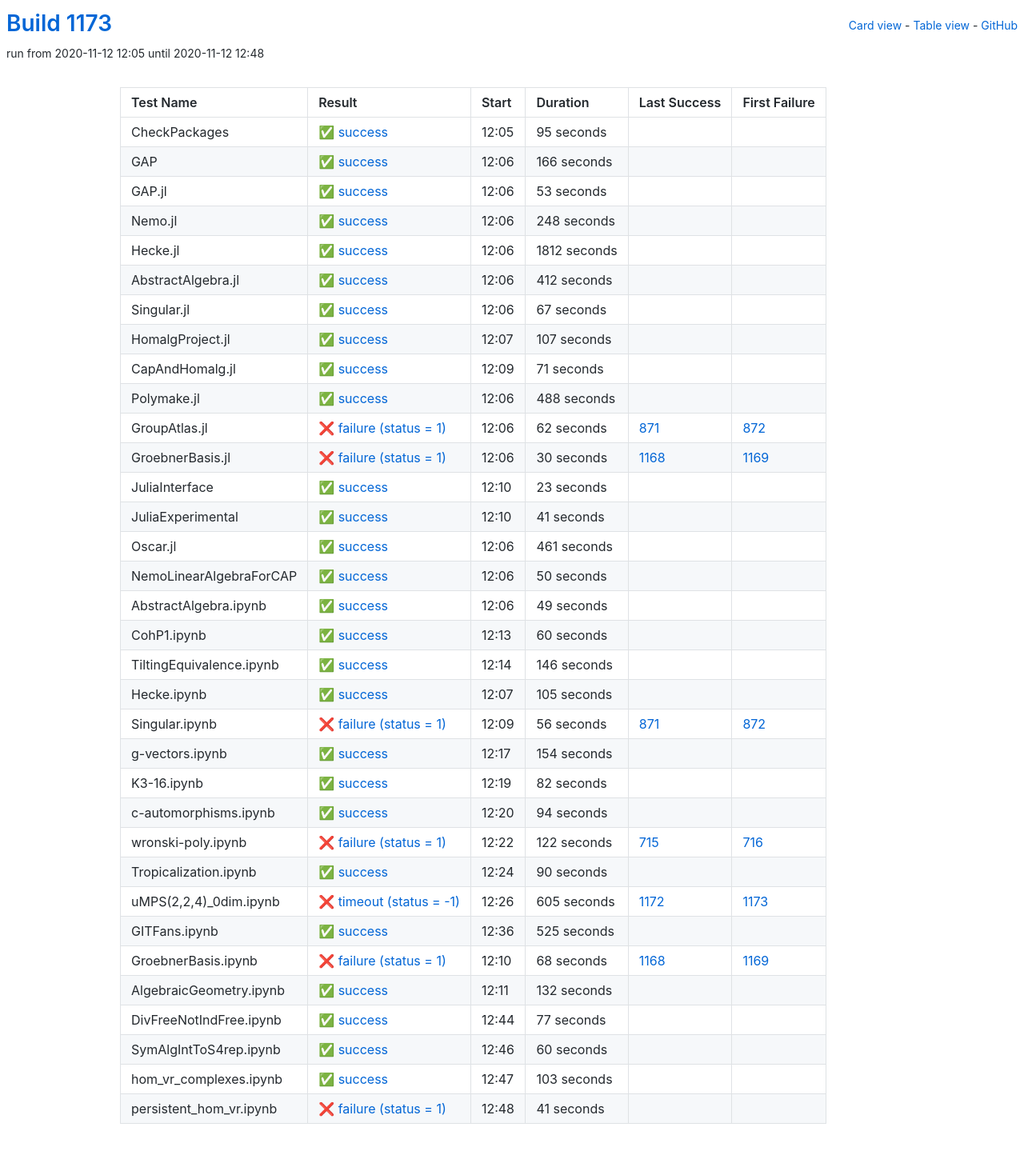
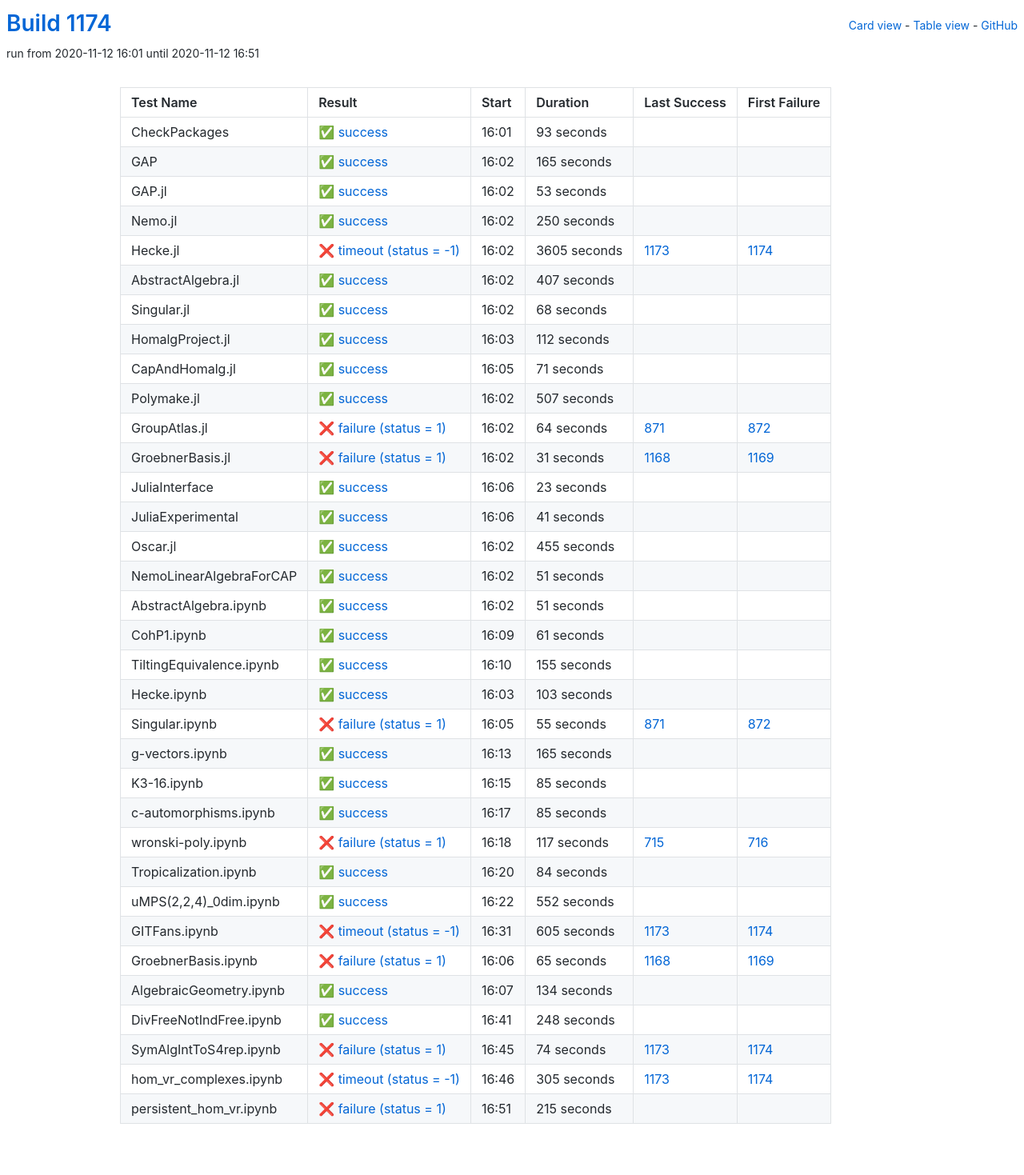
Before and after one commit to oscar-system/oscar-ci-status-stable, a Jekyll site: the page built from table.html, in a window 1280 px wide. Shown: the whole page at 80% size. Built offline with Jekyll 4.4.1, drawn with Linux system fonts in a browser that asks for light colours.

Commit message:
Build #1174

```diff
--- a/_data/ci.yml
+++ b/_data/ci.yml
@@ -1,6 +1,6 @@
 ---
-build: 1173
-build_url: https://oscarci.mathematik.uni-kl.de/job/oscar-stable/1173/
+build: 1174
+build_url: https://oscarci.mathematik.uni-kl.de/job/oscar-stable/1174/
 job: oscar-stable
 organization: oscar-system
 repo: oscar-ci-status-stable
@@ -8,32 +8,32 @@ repourl: https://github.com/oscar-system/oscar-ci-status-stable
 tests:
 - name: CheckPackages
   id: checkpackages
-  log: https://oscarci.mathematik.uni-kl.de/job/oscar-stable/1173/artifact/logs/build-1173/CheckPackages.log
-  start: 2020-11-12 12:05
+  log: https://oscarci.mathematik.uni-kl.de/job/oscar-stable/1174/artifact/logs/build-1174/CheckPackages.log
+  start: 2020-11-12 16:01
   success: true
   exitcode: 0
   status: success
-  duration: 95
+  duration: 93
   last_success: false
   last_success_url:
   first_failure: false
   first_failure_url:
 - name: GAP
   id: gap
-  log: https://oscarci.mathematik.uni-kl.de/job/oscar-stable/1173/artifact/logs/build-1173/GAP.log
-  start: 2020-11-12 12:06
+  log: https://oscarci.mathematik.uni-kl.de/job/oscar-stable/1174/artifact/logs/build-1174/GAP.log
+  start: 2020-11-12 16:02
   success: true
   exitcode: 0
   status: success
-  duration: 166
+  duration: 165
   last_success: false
   last_success_url:
   first_failure: false
   first_failure_url:
 - name: GAP.jl
   id: gap-jl
-  log: https://oscarci.mathematik.uni-kl.de/job/oscar-stable/1173/artifact/logs/build-1173/GAP.jl.log
-  start: 2020-11-12 12:06
+  log: https://oscarci.mathematik.uni-kl.de/job/oscar-stable/1174/artifact/logs/build-1174/GAP.jl.log
+  start: 2020-11-12 16:02
   success: true
   exitcode: 0
   status: success
@@ -44,68 +44,68 @@ tests:
   first_failure_url:
 - name: Nemo.jl
   id: nemo-jl
-  log: https://oscarci.mathematik.uni-kl.de/job/oscar-stable/1173/artifact/logs/build-1173/Nemo.jl.log
-  start: 2020-11-12 12:06
+  log: https://oscarci.mathematik.uni-kl.de/job/oscar-stable/1174/artifact/logs/build-1174/Nemo.jl.log
+  start: 2020-11-12 16:02
   success: true
   exitcode: 0
   status: success
-  duration: 248
+  duration: 250
   last_success: false
   last_success_url:
   first_failure: false
   first_failure_url:
 - name: Hecke.jl
   id: hecke-jl
-  log: https://oscarci.mathematik.uni-kl.de/job/oscar-stable/1173/artifact/logs/build-1173/Hecke.jl.log
-  start: 2020-11-12 12:06
+  log: https://oscarci.mathematik.uni-kl.de/job/oscar-stable/1174/artifact/logs/build-1174/Hecke.jl.log
+  start: 2020-11-12 16:02
+  success: false
+  exitcode: -1
+  status: timeout
+  duration: 3605
+  last_success: 1173
+  last_success_url: https://oscarci.mathematik.uni-kl.de/job/oscar-stable/1173/
+  first_failure: 1174
+  first_failure_url: https://oscarci.mathematik.uni-kl.de/job/oscar-stable/1174/
+- name: AbstractAlgebra.jl
+  id: abstractalgebra-jl
+  log: https://oscarci.mathematik.uni-kl.de/job/oscar-stable/1174/artifact/logs/build-1174/AbstractAlgebra.jl.log
+  start: 2020-11-12 16:02
   success: true
   exitcode: 0
   status: success
-  duration: 1812
-  last_success: false
-  last_success_url:
-  first_failure: false
-  first_failure_url:
-- name: AbstractAlgebra.jl
-  id: abstractalgebra-jl
-  log: https://oscarci.mathematik.uni-kl.de/job/oscar-stable/1173/artifact/logs/build-1173/AbstractAlgebra.jl.log
-  start: 2020-11-12 12:06
-  success: true
-  exitcode: 0
-  status: success
-  duration: 412
+  duration: 407
   last_success: false
   last_success_url:
   first_failure: false
   first_failure_url:
 - name: Singular.jl
   id: singular-jl
-  log: https://oscarci.mathematik.uni-kl.de/job/oscar-stable/1173/artifact/logs/build-1173/Singular.jl.log
-  start: 2020-11-12 12:06
+  log: https://oscarci.mathematik.uni-kl.de/job/oscar-stable/1174/artifact/logs/build-1174/Singular.jl.log
+  start: 2020-11-12 16:02
   success: true
   exitcode: 0
   status: success
-  duration: 67
+  duration: 68
   last_success: false
   last_success_url:
   first_failure: false
   first_failure_url:
 - name: HomalgProject.jl
   id: homalgproject-jl
-  log: https://oscarci.mathematik.uni-kl.de/job/oscar-stable/1173/artifact/logs/build-1173/HomalgProject.jl.log
-  start: 2020-11-12 12:07
+  log: https://oscarci.mathematik.uni-kl.de/job/oscar-stable/1174/artifact/logs/build-1174/HomalgProject.jl.log
+  start: 2020-11-12 16:03
   success: true
   exitcode: 0
   status: success
-  duration: 107
+  duration: 112
   last_success: false
   last_success_url:
   first_failure: false
   first_failure_url:
 - name: CapAndHomalg.jl
   id: capandhomalg-jl
-  log: https://oscarci.mathematik.uni-kl.de/job/oscar-stable/1173/artifact/logs/build-1173/CapAndHomalg.jl.log
-  start: 2020-11-12 12:09
+  log: https://oscarci.mathematik.uni-kl.de/job/oscar-stable/1174/artifact/logs/build-1174/CapAndHomalg.jl.log
+  start: 2020-11-12 16:05
   success: true
   exitcode: 0
   status: success
@@ -116,44 +116,44 @@ tests:
   first_failure_url:
 - name: Polymake.jl
   id: polymake-jl
-  log: https://oscarci.mathematik.uni-kl.de/job/oscar-stable/1173/artifact/logs/build-1173/Polymake.jl.log
-  start: 2020-11-12 12:06
+  log: https://oscarci.mathematik.uni-kl.de/job/oscar-stable/1174/artifact/logs/build-1174/Polymake.jl.log
+  start: 2020-11-12 16:02
   success: true
   exitcode: 0
   status: success
-  duration: 488
+  duration: 507
   last_success: false
   last_success_url:
   first_failure: false
   first_failure_url:
 - name: GroupAtlas.jl
   id: groupatlas-jl
-  log: https://oscarci.mathematik.uni-kl.de/job/oscar-stable/1173/artifact/logs/build-1173/GroupAtlas.jl.log
-  start: 2020-11-12 12:06
+  log: https://oscarci.mathematik.uni-kl.de/job/oscar-stable/1174/artifact/logs/build-1174/GroupAtlas.jl.log
+  start: 2020-11-12 16:02
   success: false
   exitcode: 1
   status: failure
-  duration: 62
+  duration: 64
   last_success: 871
   last_success_url: https://oscarci.mathematik.uni-kl.de/job/oscar-stable/871/
   first_failure: 872
   first_failure_url: https://oscarci.mathematik.uni-kl.de/job/oscar-stable/872/
 - name: GroebnerBasis.jl
   id: groebnerbasis-jl
-  log: https://oscarci.mathematik.uni-kl.de/job/oscar-stable/1173/artifact/logs/build-1173/GroebnerBasis.jl.log
-  start: 2020-11-12 12:06
+  log: https://oscarci.mathematik.uni-kl.de/job/oscar-stable/1174/artifact/logs/build-1174/GroebnerBasis.jl.log
+  start: 2020-11-12 16:02
   success: false
   exitcode: 1
   status: failure
-  duration: 30
+  duration: 31
   last_success: 1168
   last_success_url: https://oscarci.mathematik.uni-kl.de/job/oscar-stable/1168/
   first_failure: 1169
   first_failure_url: https://oscarci.mathematik.uni-kl.de/job/oscar-stable/1169/
 - name: JuliaInterface
   id: juliainterface
-  log: https://oscarci.mathematik.uni-kl.de/job/oscar-stable/1173/artifact/logs/build-1173/JuliaInterface.log
-  start: 2020-11-12 12:10
+  log: https://oscarci.mathematik.uni-kl.de/job/oscar-stable/1174/artifact/logs/build-1174/JuliaInterface.log
+  start: 2020-11-12 16:06
   success: true
   exitcode: 0
   status: success
@@ -164,8 +164,8 @@ tests:
   first_failure_url:
 - name: JuliaExperimental
   id: juliaexperimental
-  log: https://oscarci.mathematik.uni-kl.de/job/oscar-stable/1173/artifact/logs/build-1173/JuliaExperimental.log
-  start: 2020-11-12 12:10
+  log: https://oscarci.mathematik.uni-kl.de/job/oscar-stable/1174/artifact/logs/build-1174/JuliaExperimental.log
+  start: 2020-11-12 16:06
   success: true
   exitcode: 0
   status: success
@@ -176,224 +176,68 @@ tests:
   first_failure_url:
 - name: Oscar.jl
   id: oscar-jl
-  log: https://oscarci.mathematik.uni-kl.de/job/oscar-stable/1173/artifact/logs/build-1173/Oscar.jl.log
-  start: 2020-11-12 12:06
+  log: https://oscarci.mathematik.uni-kl.de/job/oscar-stable/1174/artifact/logs/build-1174/Oscar.jl.log
+  start: 2020-11-12 16:02
   success: true
   exitcode: 0
   status: success
-  duration: 461
+  duration: 455
   last_success: false
   last_success_url:
   first_failure: false
   first_failure_url:
 - name: NemoLinearAlgebraForCAP
   id: nemolinearalgebraforcap
-  log: https://oscarci.mathematik.uni-kl.de/job/oscar-stable/1173/artifact/logs/build-1173/NemoLinearAlgebraForCAP.log
-  start: 2020-11-12 12:06
+  log: https://oscarci.mathematik.uni-kl.de/job/oscar-stable/1174/artifact/logs/build-1174/NemoLinearAlgebraForCAP.log
+  start: 2020-11-12 16:02
   success: true
   exitcode: 0
   status: success
-  duration: 50
+  duration: 51
   last_success: false
   last_success_url:
   first_failure: false
   first_failure_url:
 - name: AbstractAlgebra.ipynb
   id: abstractalgebra-ipynb
-  log: https://oscarci.mathematik.uni-kl.de/job/oscar-stable/1173/artifact/logs/build-1173/AbstractAlgebra.ipynb.log
-  start: 2020-11-12 12:06
+  log: https://oscarci.mathematik.uni-kl.de/job/oscar-stable/1174/artifact/logs/build-1174/AbstractAlgebra.ipynb.log
+  start: 2020-11-12 16:02
   success: true
   exitcode: 0
   status: success
-  duration: 49
+  duration: 51
   last_success: false
   last_success_url:
   first_failure: false
   first_failure_url:
 - name: CohP1.ipynb
   id: cohp1-ipynb
-  log: https://oscarci.mathematik.uni-kl.de/job/oscar-stable/1173/artifact/logs/build-1173/CohP1.ipynb.log
-  start: 2020-11-12 12:13
+  log: https://oscarci.mathematik.uni-kl.de/job/oscar-stable/1174/artifact/logs/build-1174/CohP1.ipynb.log
+  start: 2020-11-12 16:09
   success: true
   exitcode: 0
   status: success
-  duration: 60
+  duration: 61
   last_success: false
   last_success_url:
   first_failure: false
   first_failure_url:
 - name: TiltingEquivalence.ipynb
   id: tiltingequivalence-ipynb
-  log: https://oscarci.mathematik.uni-kl.de/job/oscar-stable/1173/artifact/logs/build-1173/TiltingEquivalence.ipynb.log
-  start: 2020-11-12 12:14
+  log: https://oscarci.mathematik.uni-kl.de/job/oscar-stable/1174/artifact/logs/build-1174/TiltingEquivalence.ipynb.log
+  start: 2020-11-12 16:10
   success: true
   exitcode: 0
   status: success
-  duration: 146
+  duration: 155
   last_success: false
   last_success_url:
   first_failure: false
   first_failure_url:
 - name: Hecke.ipynb
   id: hecke-ipynb
-  log: https://oscarci.mathematik.uni-kl.de/job/oscar-stable/1173/artifact/logs/build-1173/Hecke.ipynb.log
-  start: 2020-11-12 12:07
-  success: true
-  exitcode: 0
-  status: success
-  duration: 105
-  last_success: false
-  last_success_url:
-  first_failure: false
-  first_failure_url:
-- name: Singular.ipynb
-  id: singular-ipynb
-  log: https://oscarci.mathematik.uni-kl.de/job/oscar-stable/1173/artifact/logs/build-1173/Singular.ipynb.log
-  start: 2020-11-12 12:09
-  success: false
-  exitcode: 1
-  status: failure
-  duration: 56
-  last_success: 871
-  last_success_url: https://oscarci.mathematik.uni-kl.de/job/oscar-stable/871/
-  first_failure: 872
-  first_failure_url: https://oscarci.mathematik.uni-kl.de/job/oscar-stable/872/
-- name: g-vectors.ipynb
-  id: g-vectors-ipynb
-  log: https://oscarci.mathematik.uni-kl.de/job/oscar-stable/1173/artifact/logs/build-1173/g-vectors.ipynb.log
-  start: 2020-11-12 12:17
-  success: true
-  exitcode: 0
-  status: success
-  duration: 154
-  last_success: false
-  last_success_url:
-  first_failure: false
-  first_failure_url:
-- name: K3-16.ipynb
-  id: k3-16-ipynb
-  log: https://oscarci.mathematik.uni-kl.de/job/oscar-stable/1173/artifact/logs/build-1173/K3-16.ipynb.log
-  start: 2020-11-12 12:19
-  success: true
-  exitcode: 0
-  status: success
-  duration: 82
-  last_success: false
-  last_success_url:
-  first_failure: false
-  first_failure_url:
-- name: c-automorphisms.ipynb
-  id: c-automorphisms-ipynb
-  log: https://oscarci.mathematik.uni-kl.de/job/oscar-stable/1173/artifact/logs/build-1173/c-automorphisms.ipynb.log
-  start: 2020-11-12 12:20
-  success: true
-  exitcode: 0
-  status: success
-  duration: 94
-  last_success: false
-  last_success_url:
-  first_failure: false
-  first_failure_url:
-- name: wronski-poly.ipynb
-  id: wronski-poly-ipynb
-  log: https://oscarci.mathematik.uni-kl.de/job/oscar-stable/1173/artifact/logs/build-1173/wronski-poly.ipynb.log
-  start: 2020-11-12 12:22
-  success: false
-  exitcode: 1
-  status: failure
-  duration: 122
-  last_success: 715
-  last_success_url: https://oscarci.mathematik.uni-kl.de/job/oscar-stable/715/
-  first_failure: 716
-  first_failure_url: https://oscarci.mathematik.uni-kl.de/job/oscar-stable/716/
-- name: Tropicalization.ipynb
-  id: tropicalization-ipynb
-  log: https://oscarci.mathematik.uni-kl.de/job/oscar-stable/1173/artifact/logs/build-1173/Tropicalization.ipynb.log
-  start: 2020-11-12 12:24
-  success: true
-  exitcode: 0
-  status: success
-  duration: 90
-  last_success: false
-  last_success_url:
-  first_failure: false
-  first_failure_url:
-- name: uMPS(2,2,4)_0dim.ipynb
-  id: umps-2-2-4-0dim-ipynb
-  log: https://oscarci.mathematik.uni-kl.de/job/oscar-stable/1173/artifact/logs/build-1173/uMPS-2-2-4-_0dim.ipynb.log
-  start: 2020-11-12 12:26
-  success: false
-  exitcode: -1
-  status: timeout
-  duration: 605
-  last_success: 1172
-  last_success_url: https://oscarci.mathematik.uni-kl.de/job/oscar-stable/1172/
-  first_failure: 1173
-  first_failure_url: https://oscarci.mathematik.uni-kl.de/job/oscar-stable/1173/
-- name: GITFans.ipynb
-  id: gitfans-ipynb
-  log: https://oscarci.mathematik.uni-kl.de/job/oscar-stable/1173/artifact/logs/build-1173/GITFans.ipynb.log
-  start: 2020-11-12 12:36
-  success: true
-  exitcode: 0
-  status: success
-  duration: 525
-  last_success: false
-  last_success_url:
-  first_failure: false
-  first_failure_url:
-- name: GroebnerBasis.ipynb
-  id: groebnerbasis-ipynb
-  log: https://oscarci.mathematik.uni-kl.de/job/oscar-stable/1173/artifact/logs/build-1173/GroebnerBasis.ipynb.log
-  start: 2020-11-12 12:10
-  success: false
-  exitcode: 1
-  status: failure
-  duration: 68
-  last_success: 1168
-  last_success_url: https://oscarci.mathematik.uni-kl.de/job/oscar-stable/1168/
-  first_failure: 1169
-  first_failure_url: https://oscarci.mathematik.uni-kl.de/job/oscar-stable/1169/
-- name: AlgebraicGeometry.ipynb
-  id: algebraicgeometry-ipynb
-  log: https://oscarci.mathematik.uni-kl.de/job/oscar-stable/1173/artifact/logs/build-1173/AlgebraicGeometry.ipynb.log
-  start: 2020-11-12 12:11
-  success: true
-  exitcode: 0
-  status: success
-  duration: 132
-  last_success: false
-  last_success_url:
-  first_failure: false
-  first_failure_url:
-- name: DivFreeNotIndFree.ipynb
-  id: divfreenotindfree-ipynb
-  log: https://oscarci.mathematik.uni-kl.de/job/oscar-stable/1173/artifact/logs/build-1173/DivFreeNotIndFree.ipynb.log
-  start: 2020-11-12 12:44
-  success: true
-  exitcode: 0
-  status: success
-  duration: 77
-  last_success: false
-  last_success_url:
-  first_failure: false
-  first_failure_url:
-- name: SymAlgIntToS4rep.ipynb
-  id: symalginttos4rep-ipynb
-  log: https://oscarci.mathematik.uni-kl.de/job/oscar-stable/1173/artifact/logs/build-1173/SymAlgIntToS4rep.ipynb.log
-  start: 2020-11-12 12:46
-  success: true
-  exitcode: 0
-  status: success
-  duration: 60
-  last_success: false
-  last_success_url:
-  first_failure: false
-  first_failure_url:
-- name: hom_vr_complexes.ipynb
-  id: hom-vr-complexes-ipynb
-  log: https://oscarci.mathematik.uni-kl.de/job/oscar-stable/1173/artifact/logs/build-1173/hom_vr_complexes.ipynb.log
-  start: 2020-11-12 12:47
+  log: https://oscarci.mathematik.uni-kl.de/job/oscar-stable/1174/artifact/logs/build-1174/Hecke.ipynb.log
+  start: 2020-11-12 16:03
   success: true
   exitcode: 0
   status: success
@@ -402,15 +246,171 @@ tests:
   last_success_url:
   first_failure: false
   first_failure_url:
-- name: persistent_hom_vr.ipynb
-  id: persistent-hom-vr-ipynb
-  log: https://oscarci.mathematik.uni-kl.de/job/oscar-stable/1173/artifact/logs/build-1173/persistent_hom_vr.ipynb.log
-  start: 2020-11-12 12:48
+- name: Singular.ipynb
+  id: singular-ipynb
+  log: https://oscarci.mathematik.uni-kl.de/job/oscar-stable/1174/artifact/logs/build-1174/Singular.ipynb.log
+  start: 2020-11-12 16:05
   success: false
   exitcode: 1
   status: failure
-  duration: 41
+  duration: 55
+  last_success: 871
+  last_success_url: https://oscarci.mathematik.uni-kl.de/job/oscar-stable/871/
+  first_failure: 872
+  first_failure_url: https://oscarci.mathematik.uni-kl.de/job/oscar-stable/872/
+- name: g-vectors.ipynb
+  id: g-vectors-ipynb
+  log: https://oscarci.mathematik.uni-kl.de/job/oscar-stable/1174/artifact/logs/build-1174/g-vectors.ipynb.log
+  start: 2020-11-12 16:13
+  success: true
+  exitcode: 0
+  status: success
+  duration: 165
   last_success: false
   last_success_url:
   first_failure: false
   first_failure_url:
+- name: K3-16.ipynb
+  id: k3-16-ipynb
+  log: https://oscarci.mathematik.uni-kl.de/job/oscar-stable/1174/artifact/logs/build-1174/K3-16.ipynb.log
+  start: 2020-11-12 16:15
+  success: true
+  exitcode: 0
+  status: success
+  duration: 85
+  last_success: false
+  last_success_url:
+  first_failure: false
+  first_failure_url:
+- name: c-automorphisms.ipynb
+  id: c-automorphisms-ipynb
+  log: https://oscarci.mathematik.uni-kl.de/job/oscar-stable/1174/artifact/logs/build-1174/c-automorphisms.ipynb.log
+  start: 2020-11-12 16:17
+  success: true
+  exitcode: 0
+  status: success
+  duration: 85
+  last_success: false
+  last_success_url:
+  first_failure: false
+  first_failure_url:
+- name: wronski-poly.ipynb
+  id: wronski-poly-ipynb
+  log: https://oscarci.mathematik.uni-kl.de/job/oscar-stable/1174/artifact/logs/build-1174/wronski-poly.ipynb.log
+  start: 2020-11-12 16:18
+  success: false
+  exitcode: 1
+  status: failure
+  duration: 117
+  last_success: 715
+  last_success_url: https://oscarci.mathematik.uni-kl.de/job/oscar-stable/715/
+  first_failure: 716
+  first_failure_url: https://oscarci.mathematik.uni-kl.de/job/oscar-stable/716/
+- name: Tropicalization.ipynb
+  id: tropicalization-ipynb
+  log: https://oscarci.mathematik.uni-kl.de/job/oscar-stable/1174/artifact/logs/build-1174/Tropicalization.ipynb.log
+  start: 2020-11-12 16:20
+  success: true
+  exitcode: 0
+  status: success
+  duration: 84
+  last_success: false
+  last_success_url:
+  first_failure: false
+  first_failure_url:
+- name: uMPS(2,2,4)_0dim.ipynb
+  id: umps-2-2-4-0dim-ipynb
+  log: https://oscarci.mathematik.uni-kl.de/job/oscar-stable/1174/artifact/logs/build-1174/uMPS-2-2-4-_0dim.ipynb.log
+  start: 2020-11-12 16:22
+  success: true
+  exitcode: 0
+  status: success
+  duration: 552
+  last_success: false
+  last_success_url:
+  first_failure: false
+  first_failure_url:
+- name: GITFans.ipynb
+  id: gitfans-ipynb
+  log: https://oscarci.mathematik.uni-kl.de/job/oscar-stable/1174/artifact/logs/build-1174/GITFans.ipynb.log
+  start: 2020-11-12 16:31
+  success: false
+  exitcode: -1
+  status: timeout
+  duration: 605
+  last_success: 1173
+  last_success_url: https://oscarci.mathematik.uni-kl.de/job/oscar-stable/1173/
+  first_failure: 1174
+  first_failure_url: https://oscarci.mathematik.uni-kl.de/job/oscar-stable/1174/
+- name: GroebnerBasis.ipynb
+  id: groebnerbasis-ipynb
+  log: https://oscarci.mathematik.uni-kl.de/job/oscar-stable/1174/artifact/logs/build-1174/GroebnerBasis.ipynb.log
+  start: 2020-11-12 16:06
+  success: false
+  exitcode: 1
+  status: failure
+  duration: 65
+  last_success: 1168
+  last_success_url: https://oscarci.mathematik.uni-kl.de/job/oscar-stable/1168/
+  first_failure: 1169
+  first_failure_url: https://oscarci.mathematik.uni-kl.de/job/oscar-stable/1169/
+- name: AlgebraicGeometry.ipynb
+  id: algebraicgeometry-ipynb
+  log: https://oscarci.mathematik.uni-kl.de/job/oscar-stable/1174/artifact/logs/build-1174/AlgebraicGeometry.ipynb.log
+  start: 2020-11-12 16:07
+  success: true
+  exitcode: 0
+  status: success
+  duration: 134
+  last_success: false
+  last_success_url:
+  first_failure: false
+  first_failure_url:
+- name: DivFreeNotIndFree.ipynb
+  id: divfreenotindfree-ipynb
+  log: https://oscarci.mathematik.uni-kl.de/job/oscar-stable/1174/artifact/logs/build-1174/DivFreeNotIndFree.ipynb.log
+  start: 2020-11-12 16:41
+  success: true
+  exitcode: 0
+  status: success
+  duration: 248
+  last_success: false
+  last_success_url:
+  first_failure: false
+  first_failure_url:
+- name: SymAlgIntToS4rep.ipynb
+  id: symalginttos4rep-ipynb
+  log: https://oscarci.mathematik.uni-kl.de/job/oscar-stable/1174/artifact/logs/build-1174/SymAlgIntToS4rep.ipynb.log
+  start: 2020-11-12 16:45
+  success: false
+  exitcode: 1
+  status: failure
+  duration: 74
+  last_success: 1173
+  last_success_url: https://oscarci.mathematik.uni-kl.de/job/oscar-stable/1173/
+  first_failure: 1174
+  first_failure_url: https://oscarci.mathematik.uni-kl.de/job/oscar-stable/1174/
+- name: hom_vr_complexes.ipynb
+  id: hom-vr-complexes-ipynb
+  log: https://oscarci.mathematik.uni-kl.de/job/oscar-stable/1174/artifact/logs/build-1174/hom_vr_complexes.ipynb.log
+  start: 2020-11-12 16:46
+  success: false
+  exitcode: -1
+  status: timeout
+  duration: 305
+  last_success: 1173
+  last_success_url: https://oscarci.mathematik.uni-kl.de/job/oscar-stable/1173/
+  first_failure: 1174
+  first_failure_url: https://oscarci.mathematik.uni-kl.de/job/oscar-stable/1174/
+- name: persistent_hom_vr.ipynb
+  id: persistent-hom-vr-ipynb
+  log: https://oscarci.mathematik.uni-kl.de/job/oscar-stable/1174/artifact/logs/build-1174/persistent_hom_vr.ipynb.log
+  start: 2020-11-12 16:51
+  success: false
+  exitcode: 1
+  status: failure
+  duration: 215
+  last_success: false
+  last_success_url:
+  first_failure: false
+  first_failure_url:
```
Also changed, not shown: README.md.
